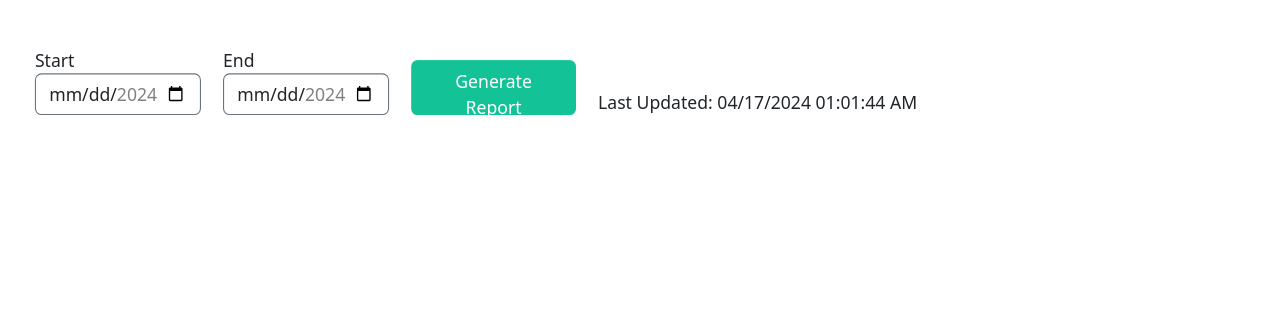
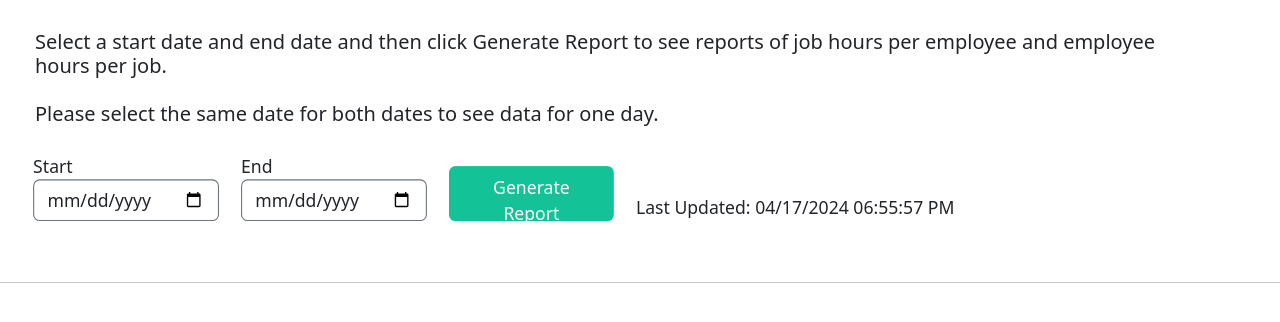
Before and after one commit to stephen-cd/MAtimeclock-BE, a Django app: page / in a window 1280 px wide. Shown: the part 60-382 px from the top of the page. Run offline with Django 5.2, Linux system fonts and the light colour scheme; a user stored in the database is signed in; data comes from the database, SQL or seed files in the repository; both versions use the stored data as it was after the commit.

Commit message:
Finalizing

```diff
--- a/last-updated.txt
+++ b/last-updated.txt
@@ -1 +1 @@
-04/17/2024 01:01:44 AM
+04/17/2024 06:55:57 PM
--- a/timeclock/static/timeclock/css/style.css
+++ b/timeclock/static/timeclock/css/style.css
@@ -68,7 +68,7 @@ body {
     align-items: end;
     width: fit-content;
     gap: 20px;
-    margin-top: 50px;
+    margin-top: 30px;
     scale: 1.1;
     margin-left: 75px;
 }
@@ -81,23 +81,32 @@ body {
 table {
     border: 1px solid black;
     table-layout: fixed;
-    width: 75% !important;
+    width: 90% !important;
     margin: auto;
     font-size: 20px;
 }
 
 h2 {
     text-align: left;
-    width: 75%;
+    width: 90%;
     margin: auto auto 10px auto;
 }
 
 h5 {
     text-align: left;
-    margin: 100px auto auto auto;
-    width: 75%;
+    margin: 50px auto auto auto;
+    width: 90%;
 }
 
 .table-holder {
-    margin: 50px 0;
+    margin: 25px 0;
 }
+
+#no-results, #invalid-date-range {
+    text-align: center;
+    margin-top: 50px;
+}
+
+#instructions {
+    margin: 30px 0 0 35px;
+}
--- a/timeclock/templates/timeclock/index.html
+++ b/timeclock/templates/timeclock/index.html
@@ -2,22 +2,25 @@
 
 {% block content %}
 <form method="get">
+    <h5 id="instructions">Select a start date and end date and then click Generate Report to see reports of job hours per employee and employee hours per job.<br><br>Please select the same date for both dates to see data for one day.</h5>
+
     <div id="date-inputs">
         <div>
             <label for="start">Start</label>
-            <input id="start" class="form-control border border-secondary" type="date" min="{{ min_date }}" max="{{ max_date }}" name="start-date" {% if start_date %}value="{{ start_date }}"{% endif %} required>
+            <input id="start" class="form-control border border-secondary" type="date" name="start-date" {% if start_date %}value="{{ start_date }}"{% endif %} required>
         </div>
         <div>
             <label for="end">End</label>
-            <input id="end" class="form-control border border-secondary" type="date" min="{{ min_date }}" max="{{ max_date }}" name="end-date" {% if end_date %}value="{{ end_date }}"{% endif %} required>
+            <input id="end" class="form-control border border-secondary" type="date" name="end-date" {% if end_date %}value="{{ end_date }}"{% endif %} required>
         </div>
         <button id="generate-button" class="btn" type="submit">Generate Report</button>
         <div style="margin: 20px 0 0 0">Last Updated: {{ last_updated }}</div>
-    </div>
+    </div><br><br>
+    <hr>
     {% if job_dict and employee_dict %}
-        <h5>Amounts in format Hours:Minutes</h5>
+        <h5>*Time amount format - Hours:Minutes</h5>
         <div class="table-holder">
-            <h2>Job View</h2>
+            <h2>Jobs - Hours per Employee</h2>
             <table class="table table-striped">
                 <thead>
                     <tr>
@@ -41,7 +44,7 @@
             </table>
         </div>
         <div class="table-holder">
-            <h2>Employee View</h2>
+            <h2>Employees - Hours per Job</h2>
             <table class="table table-striped">
                 <thead>
                     <tr>
@@ -64,6 +67,10 @@
                 </tbody>
             </table>
         </div>
+        {% elif invalid_date_range %}
+            <h2 id="invalid-date-range">Invalid Date Range</h2>
+        {% elif not hours and start_date and end_date %}
+            <h2 id="no-results">No Results</h2>
     {% endif %}
 </form>
 
--- a/timeclock/views.py
+++ b/timeclock/views.py
@@ -1,9 +1,9 @@
 import json
 from django.http import HttpResponse
-from django.shortcuts import redirect, render
+from django.shortcuts import render
 from django.contrib.auth.decorators import login_required
 from django.contrib.auth.models import User
-from django.views.decorators.csrf import ensure_csrf_cookie
+from django.views.decorators.csrf import csrf_exempt
 from django.middleware.csrf import get_token
 from django.db import transaction
 from datetime import datetime, date
@@ -18,16 +18,25 @@ def index(request):
     min_date = str(min(dates))
     max_date = str(max(dates))
     last_updated = open('last-updated.txt').read()
+    start_date = request.GET.get('start-date')
+    end_date = request.GET.get('end-date')
     context = {
         'user': user,
         'min_date': min_date,
         'max_date': max_date,
         'last_updated': last_updated,
+        'invalid_date_range': False,
+        'start_date': start_date,
+        'end_date': end_date,
     }
 
-    if request.method == 'GET':
+    if request.method == 'GET' and start_date and end_date:
         start_date = request.GET.get('start-date')
         end_date = request.GET.get('end-date')
+
+        if datetime.strptime(start_date, '%Y-%m-%d').date() > datetime.strptime(end_date, '%Y-%m-%d').date():
+            context['invalid_date_range'] = True
+
         hours = Hours.objects.select_related('job_id', 'pin').filter(date__range=(start_date, end_date)).order_by('pin__last_name')
         employees = {hrs.pin.pin: f'{hrs.pin.first_name} {hrs.pin.last_name}' for hrs in hours}
         employees = list(employees.values())
@@ -126,7 +135,7 @@ def dump(db, new_employees, new_jobs, new_hours=None, new_hours_data=None):
     for hours in hours_to_delete:
         hours.delete()
 
-@ensure_csrf_cookie
+@csrf_exempt
 def update_db(request):
     if request.method == 'GET':
         token = get_token(request)
```
Also changed, not shown: db-backup.sqlite3, db.sqlite3.
